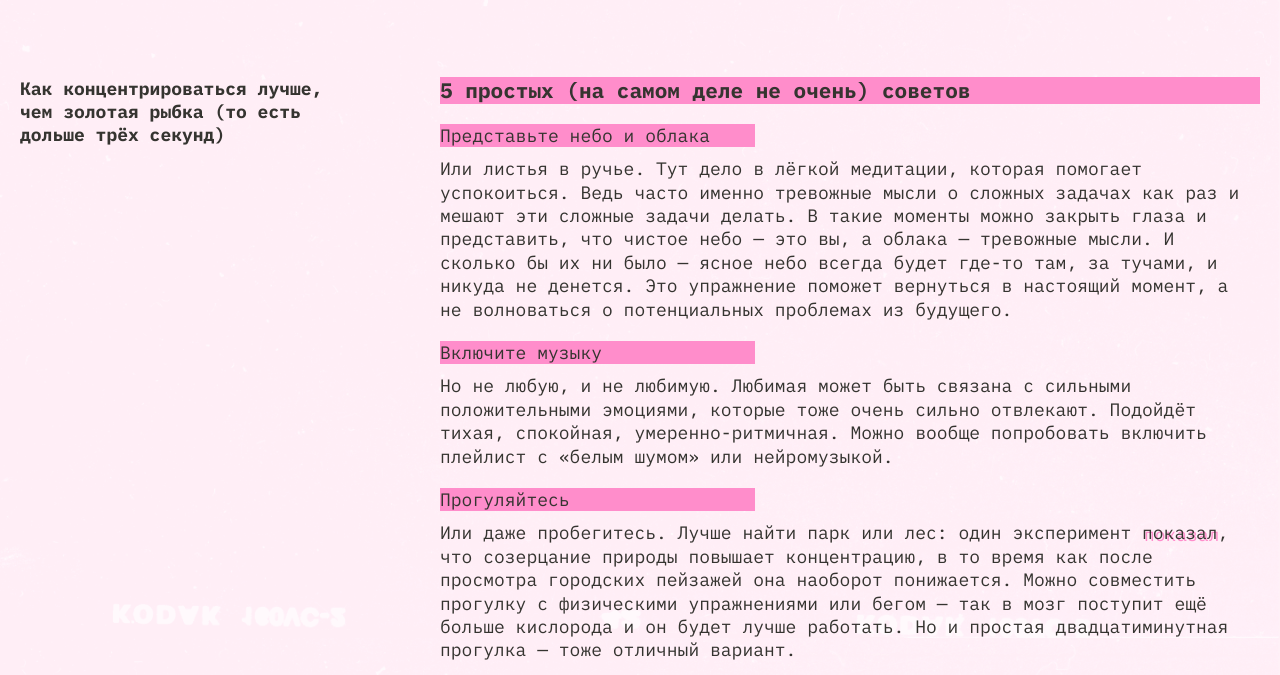
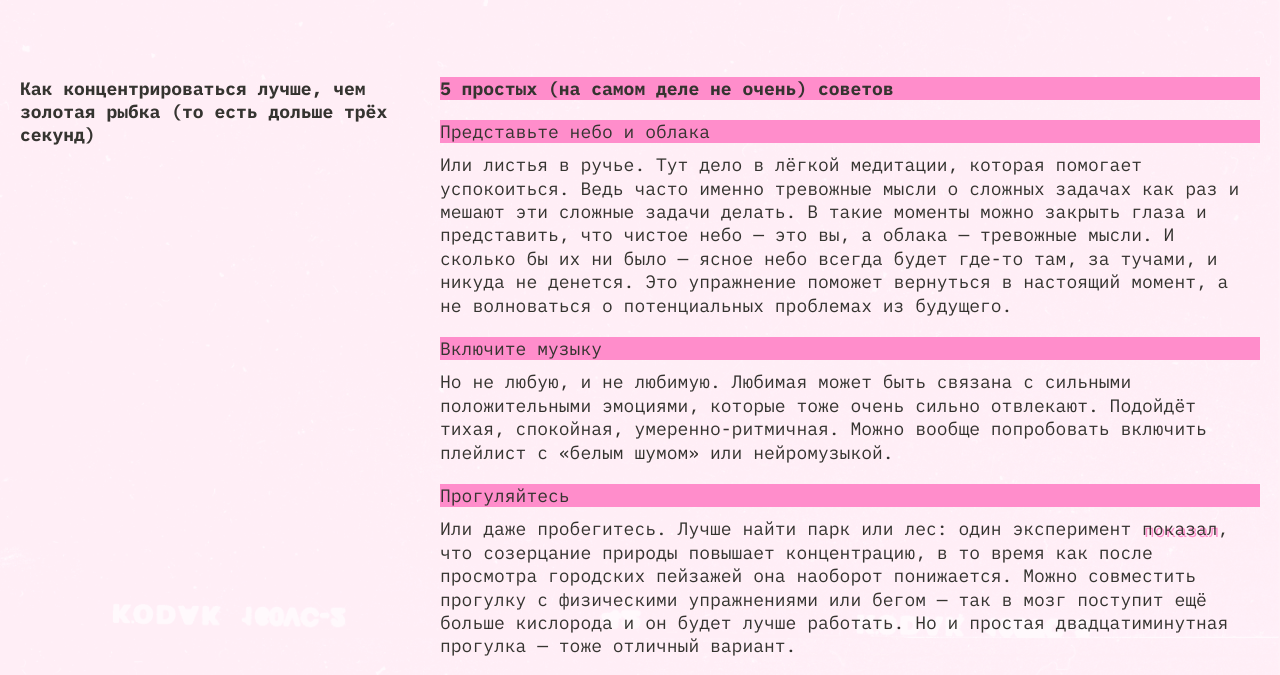
Before and after one commit to vadim-koshenkov/slozhno-sosredotochitsya-fd, a plain HTML site: page index.html in a window 1280 px wide. Shown: the part 1762-2437 px from the top of the page. Drawn offline with Linux system fonts and the light colour scheme.

Commit message:
ПР-3. Исправлены замечания по код-ревью 1

```diff
--- a/index.html
+++ b/index.html
@@ -125,7 +125,7 @@
           Как концентрироваться лучше, чем золотая рыбка (то есть дольше трёх
           секунд)
         </h2>
-        <h3 class="section__title-description title-decor">
+        <h3 class="title title-decor">
           5 простых (на самом деле не очень) советов
         </h3>
         <article class="card">
--- a/styles/style.css
+++ b/styles/style.css
@@ -98,7 +98,6 @@
 }
 
 .title {
-  max-inline-size: 315px;
   font-weight: 700;
   font-size: inherit;
   line-height: inherit;
@@ -131,6 +130,10 @@
   margin-block-end: 50px;
 }
 
+.section__what .title {
+  max-inline-size: 315px;
+}
+
 .section__title {
   color: var(--section-title-color);
 }
@@ -157,10 +160,6 @@
 
 .text-link:focus-visible {
   outline: 1px solid currentColor;
-}
-
-.section__title-description {
-  font-weight: 700;
 }
 
 .card__title-no-decor {
@@ -256,7 +255,7 @@
     grid-row: 1 / 3;
   }
 
-  .section__how .section__title-description {
+  .section__how .title-decor {
     grid-column: 2 / -1;
   }
 
```
